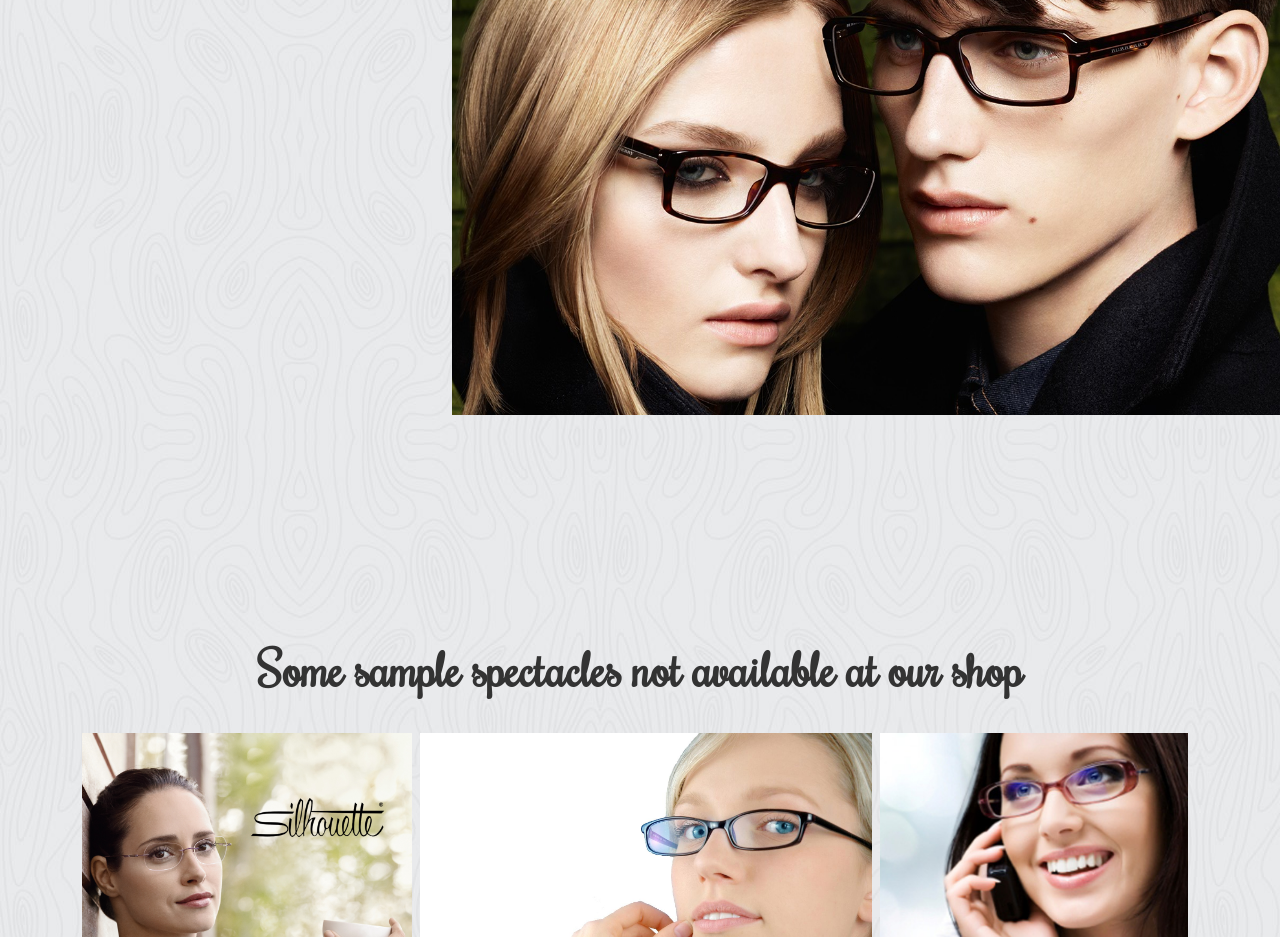
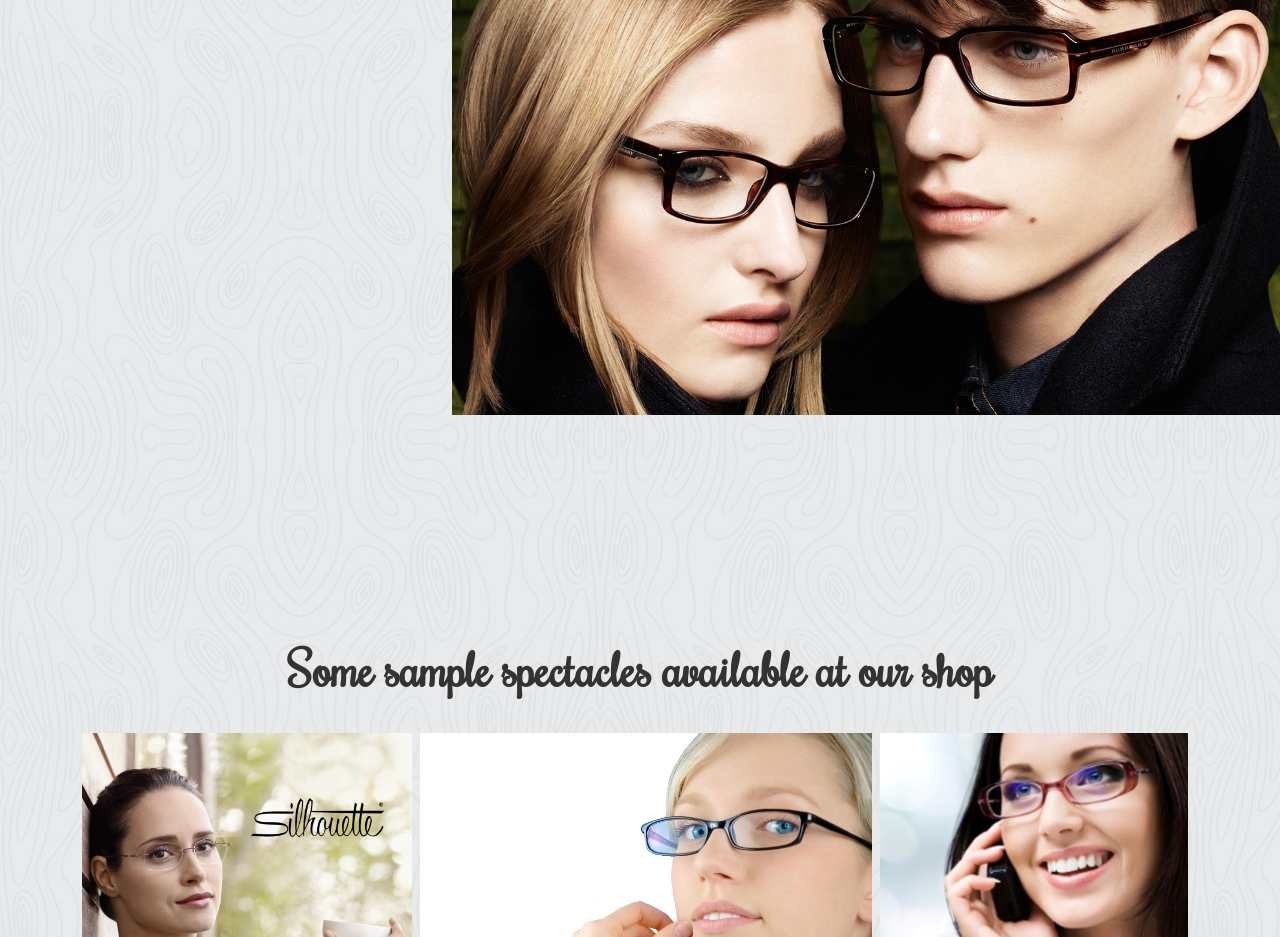
Before and after one commit to mihirjb/welkins, a plain HTML site: page spectacles.html in a window 1280 px wide. Shown: the part 163-1100 px from the top of the page. Drawn offline with nearby package versions, Linux system fonts and the light colour scheme; a web font is replaced by a local one.

Commit message:
Corrected Specs

```diff
--- a/spectacles.html
+++ b/spectacles.html
@@ -52,7 +52,7 @@
 </div>
 <section>
 	<div class="container">
-		<h1>Some sample spectacles not available at our shop</h1>
+		<h1>Some sample spectacles available at our shop</h1>
 
 		<ul class="imglist">
 			<li><a href="http://localhost/woptic/assets/images/specspage/sp1.jpg" class="fancybox" rel="group"><img src="assets/images/specspage/sp1.jpg" alt="spectacle 1" /></a></li>
```
